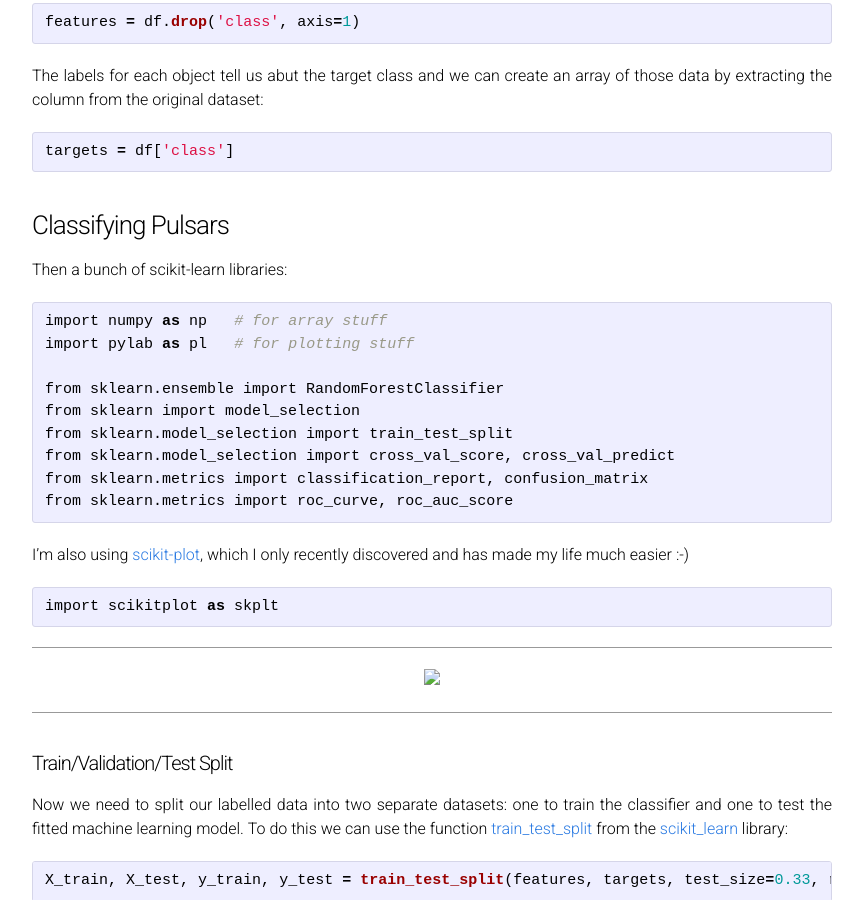
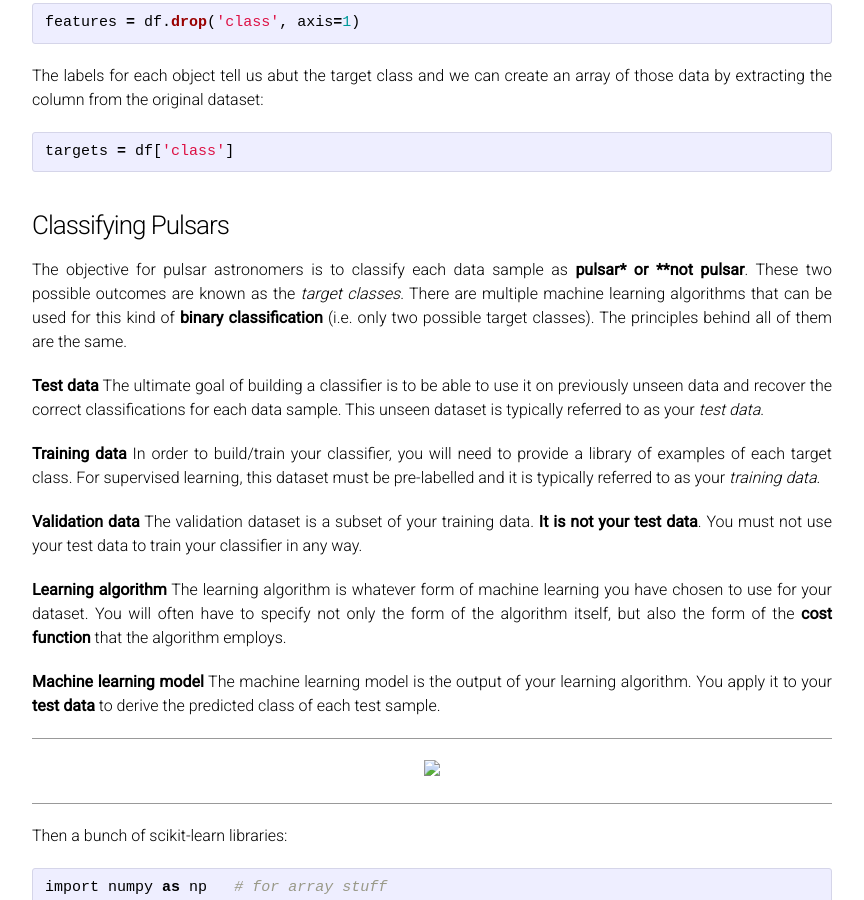
Before and after one commit to as595/csc-2019, a Jekyll site: the page built from classification.md, in a window 1280 px wide and 900 px high, scrolled down 4423 px. Shown: the whole window, without its empty margins (208-1072 px from the left). Built offline with Jekyll 4.4.1, drawn with Linux system fonts in a browser that asks for light colours; our own code applies the rules of GitHub Pages for plain Markdown files.

Commit message:
Update classification.md

````diff
--- a/classification.md
+++ b/classification.md
@@ -127,6 +127,25 @@ targets = df['class']
 
 <h3>Classifying Pulsars</h3>
 
+The objective for pulsar astronomers is to classify each data sample as **pulsar* or **not pulsar**. These two possible outcomes are known as the *target classes*. There are multiple machine learning algorithms that can be used for this kind of **binary classification** (i.e. only two possible target classes). The principles behind all of them are the same.
+
+**Test data** The ultimate goal of building a classifier is to be able to use it on previously unseen data and recover the correct classifications for each data sample. This unseen dataset is typically referred to as your *test data*.
+
+**Training data** In order to build/train your classifier, you will need to provide a library of examples of each target class. For supervised learning, this dataset must be pre-labelled and it is typically referred to as your *training data*.
+
+**Validation data** The validation dataset is a subset of your training data. **It is not your test data**. You must not use your test data to train your classifier in any way.
+
+**Learning algorithm** The learning algorithm is whatever form of machine learning you have chosen to use for your dataset. You will often have to specify not only the form of the algorithm itself, but also the form of the **cost function** that the algorithm employs.
+
+**Machine learning model** The machine learning model is the output of your learning algorithm. You apply it to your **test data** to derive the predicted class of each test sample.
+
+
+<div class="fig figcenter fighighlight">
+  <img src="images/mldiagram.png">
+  <div class="figcaption"></div>
+</div>
+
+
 Then a bunch of scikit-learn libraries:
 
 ```python
@@ -146,12 +165,6 @@ I'm also using <a href="https://www.google.com/url?sa=t&rct=j&q=&esrc=s&source=w
 ```python
 import scikitplot as skplt
 ```
-
-<div class="fig figcenter fighighlight">
-  <img src="images/mldiagram.png">
-  <div class="figcaption"></div>
-</div>
-
 
 <a name='traintest'></a>
 
````
